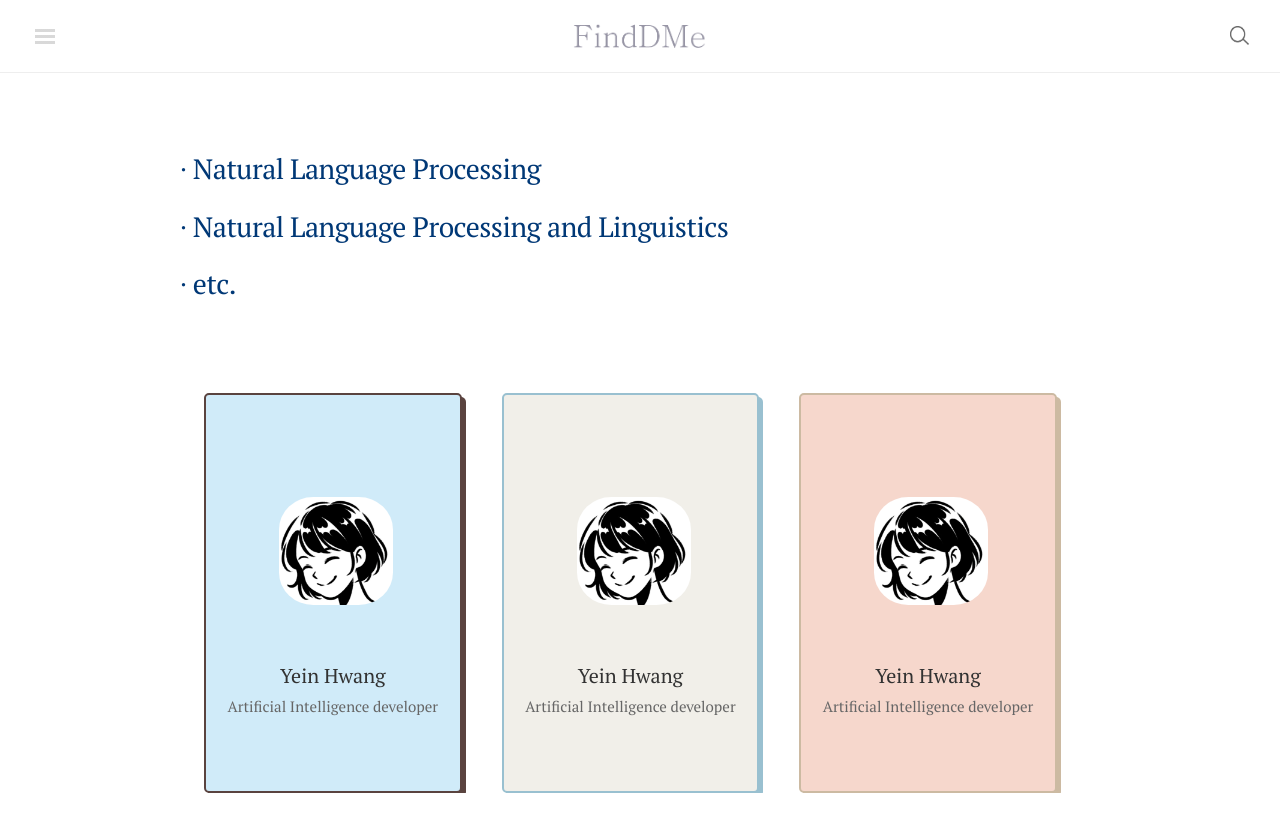
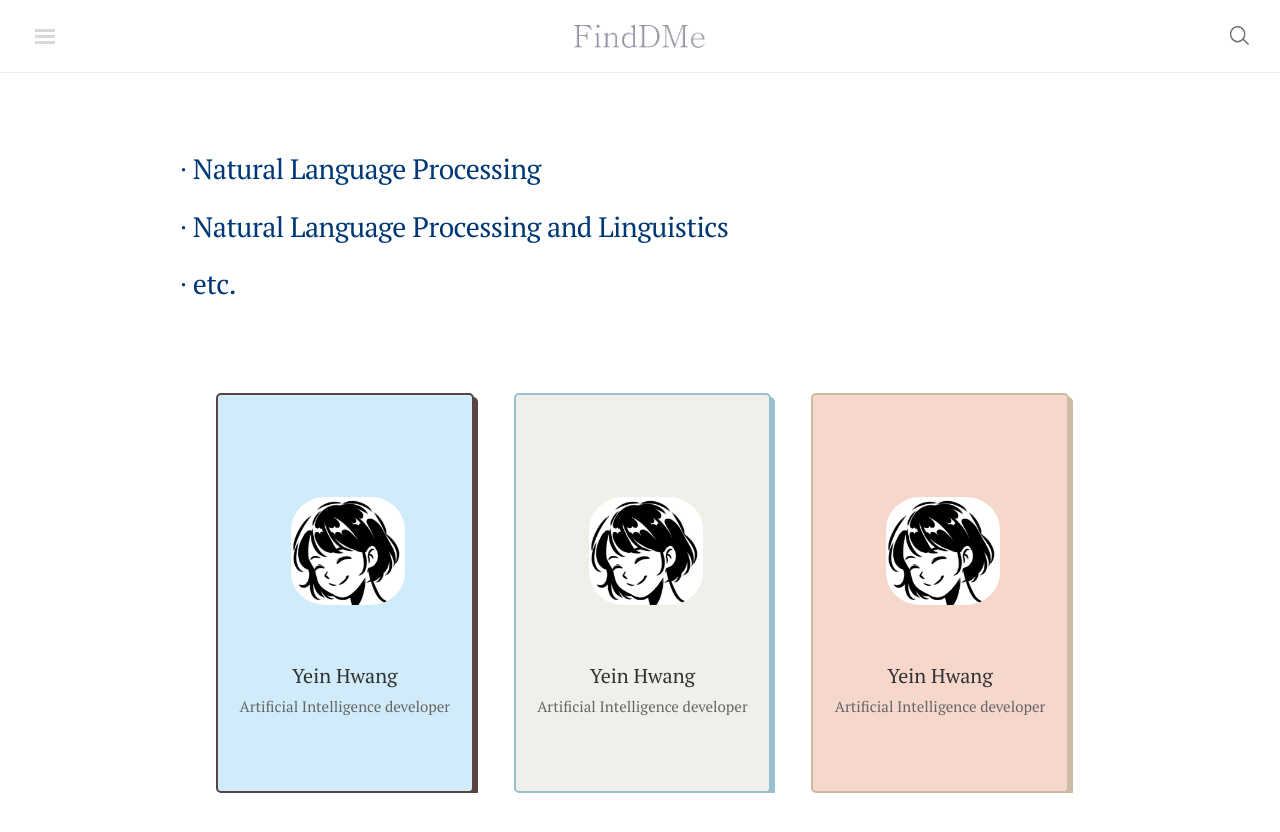
Before and after one commit to finddme/finddme.github.io, a Jekyll site: the page built from blog/home.html, in a window 1280 px wide. Shown: the top 832 px of the page. Built offline with Jekyll 4.4.1, drawn with Linux system fonts in a browser that asks for light colours; nearby versions of some CDN libraries; comment, search, counter and statistics services are not loaded.

Commit message:
Update home.html

```diff
--- a/blog/home.html
+++ b/blog/home.html
@@ -45,7 +45,7 @@
 <br>
 
 <div class="card-expo">
-      <div class="card" onclick="location.href='https://finddme.github.io/about/';" style=" cursor: pointer; float: left; width: 28%; margin-left: 24px; margin-right: 40px; overflow-y:hidden;" >
+      <div class="card" onclick="location.href='https://finddme.github.io/about/';" style=" cursor: pointer; float: left; width: 28%; margin-left: 36px; margin-right: 40px; overflow-y:hidden;" >
         <div class="card-photo"></div>
         <div class="card-title">Yein Hwang<br>
             <span>Artificial Intelligence developer</span>
```
